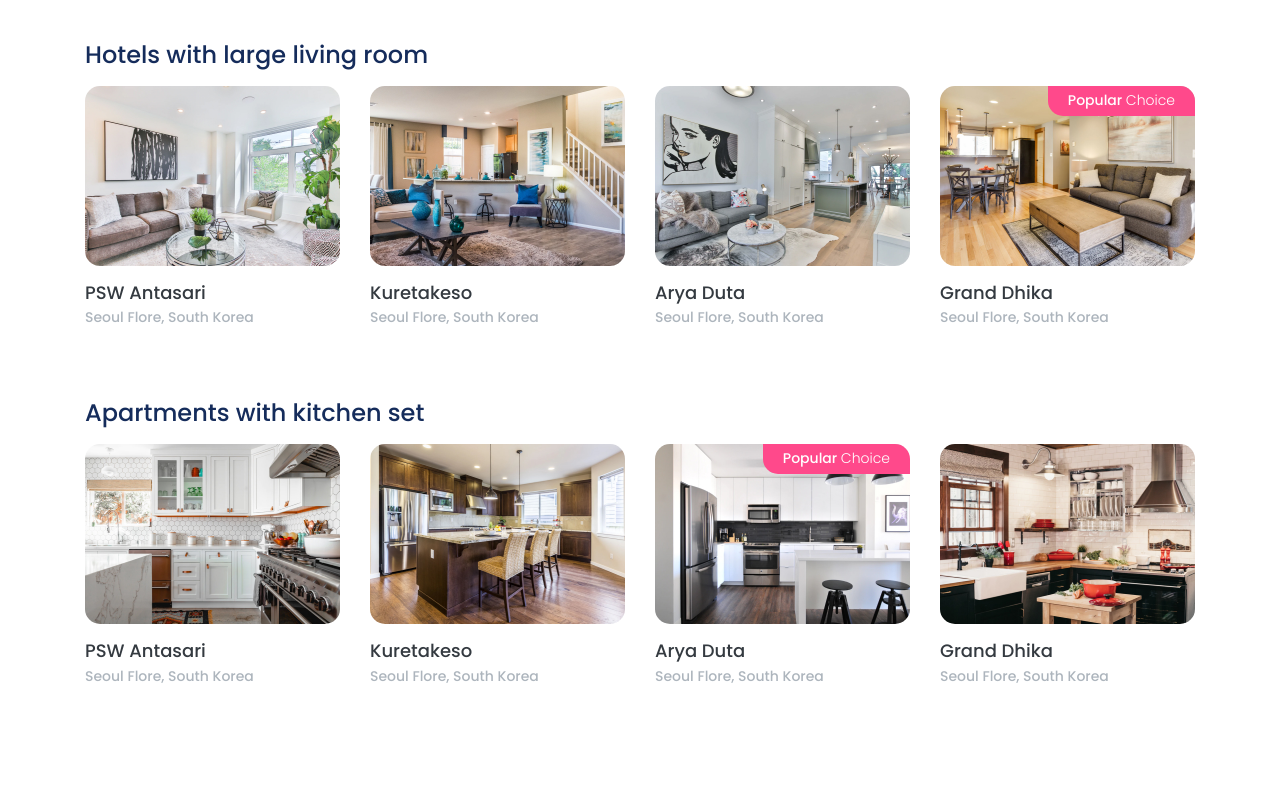
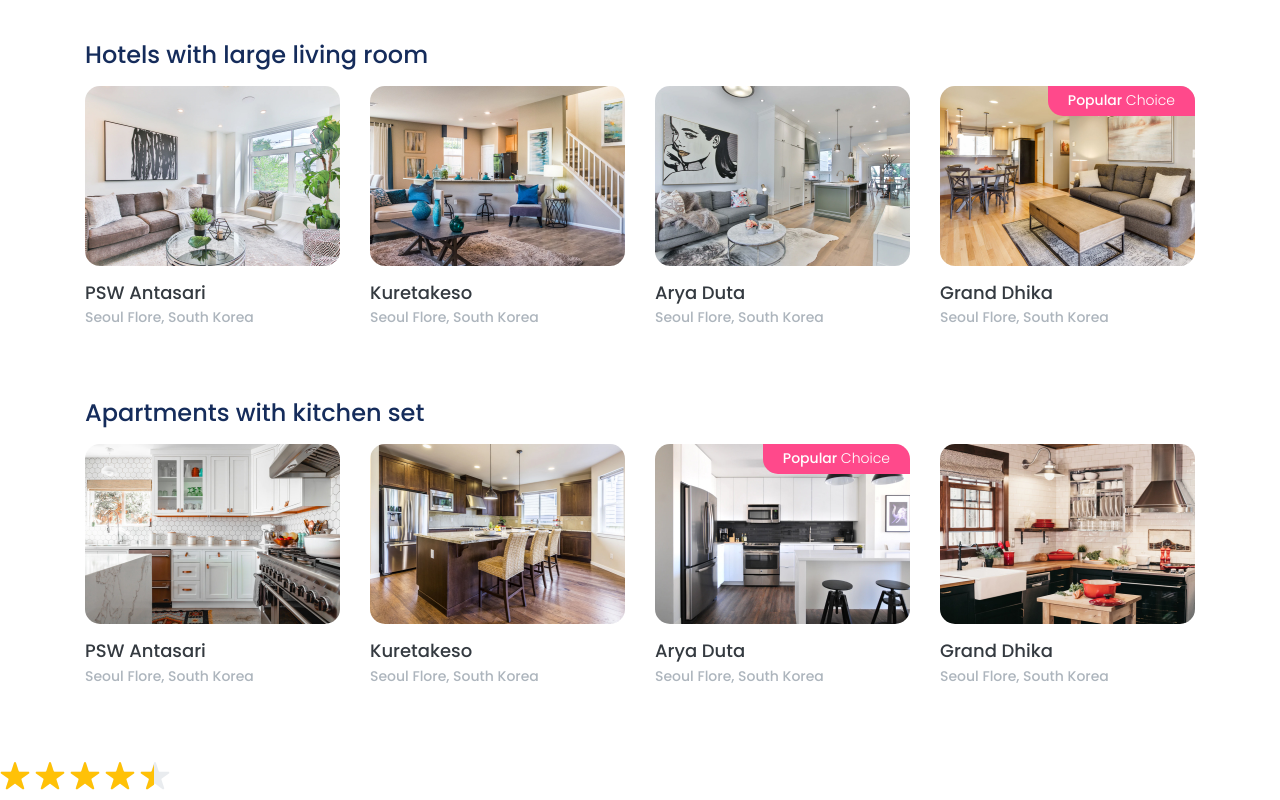
Before and after one commit to racmathafidz/book-hotel, a React (Create React App) app: page / in a window 1280 px wide. Shown: the part 1514-2314 px from the top of the page. Before the commit the page ends 2272 px from the top, so only its background shows below. Built offline with nearby package versions, Linux system fonts and the light colour scheme.

Commit message:
Styling Star Element

```diff
--- /dev/null
+++ b/src/assets/scss/_colorsVariables.scss
@@ -0,0 +1,22 @@
+$white:    #fff !default;
+$gray-100: #f8f9fa !default;
+$gray-200: #e9ecef !default;
+$gray-300: #dee2e6 !default;
+$gray-400: #ced4da !default;
+$gray-500: #adb5bd !default;
+$gray-600: #6c757d !default;
+$gray-700: #495057 !default;
+$gray-800: #343a40 !default;
+$gray-900: #152C5B !default;
+$black:    #000 !default;
+
+$blue:    #007bff !default;
+$indigo:  #3252DF !default;
+$purple:  #6f42c1 !default;
+$pink:    #ff498b !default;
+$red:     #dc3545 !default;
+$orange:  #fd7e14 !default;
+$yellow:  #ffc107 !default;
+$green:   #28a745 !default;
+$teal:    #20c997 !default;
+$cyan:    #17a2b8 !default;
--- a/src/assets/scss/_variables.scss
+++ b/src/assets/scss/_variables.scss
@@ -5,17 +5,7 @@
 
 // Color system
 
-$white:    #fff !default;
-$gray-100: #f8f9fa !default;
-$gray-200: #e9ecef !default;
-$gray-300: #dee2e6 !default;
-$gray-400: #ced4da !default;
-$gray-500: #adb5bd !default;
-$gray-600: #6c757d !default;
-$gray-700: #495057 !default;
-$gray-800: #343a40 !default;
-$gray-900: #152C5B !default;
-$black:    #000 !default;
+
 
 $grays: () !default;
 $grays: map-merge(
@@ -33,16 +23,7 @@ $grays: map-merge(
   $grays
 );
 
-$blue:    #007bff !default;
-$indigo:  #3252DF !default;
-$purple:  #6f42c1 !default;
-$pink:    #ff498b !default;
-$red:     #dc3545 !default;
-$orange:  #fd7e14 !default;
-$yellow:  #ffc107 !default;
-$green:   #28a745 !default;
-$teal:    #20c997 !default;
-$cyan:    #17a2b8 !default;
+
 
 $colors: () !default;
 $colors: map-merge(
--- a/src/assets/scss/style.scss
+++ b/src/assets/scss/style.scss
@@ -6,6 +6,7 @@
  */
  @import url('https://fonts.googleapis.com/css2?family=Poppins:wght@300;500;600&display=swap');
 
+@import "colorsVariables";
 @import "functions";
 @import "variables";
 @import "mixins";
--- a/src/elements/Star/index.js
+++ b/src/elements/Star/index.js
@@ -1,6 +1,7 @@
 import React from 'react'
 import PropTypes from 'prop-types'
 
+import './index.scss';
 
 export default function Star({ className, value, height, width, spacing }) {
     const decimals = Number(value) % 1;
@@ -14,7 +15,7 @@ export default function Star({ className, value, height, width, spacing }) {
             <div
                 className="star"
                 key={`star-${index}`}
-                style={{left:index * width, width: width, marginRight: spacing}}
+                style={{left:index * width, height: height,  width: width, marginRight: spacing}}
             ></div>
         )
     }
@@ -23,8 +24,8 @@ export default function Star({ className, value, height, width, spacing }) {
         star.push(
             <div
                 className="star"
-                key={`star-${index}`}
-                style={{left:leftPos, width: width + spacing}}
+                key={`starWithDecimal`}
+                style={{left:leftPos, height: height, width: decimals * width - spacing}}
             ></div>
         )
     }
@@ -35,14 +36,17 @@ export default function Star({ className, value, height, width, spacing }) {
             <div
                 className="star placeholder"
                 key={`starPlaceholder-${index}`}
-                style={{left:index * width, width: width, marginRight: spacing}}
+                style={{left:index * width, height: height, width: width, marginRight: spacing}}
             ></div>
         )
     }
 
     return (
         <>
-
+            <div className={[`stars`, className].join(" ")} style={{height: height}}>
+                {starPlaceholder}
+                {star}
+            </div>
         </>
     )
 }
--- a/src/elements/Star/index.scss
+++ b/src/elements/Star/index.scss
@@ -0,0 +1,22 @@
+@import "../../assets/scss/colorsVariables";
+
+.stars {
+    position: relative;
+    min-width: 200px;
+    display: inline-flex;
+
+    .star {
+        position: absolute;
+        display: inline-flex;
+        mask: url(../../assets/images/icons/star.svg) no-repeat center left;
+
+        &:not(.placeholder) {
+            z-index: 2;
+            background-color: $yellow;
+        }
+        &.placeholder {
+            z-index: 1;
+            background-color: $gray-200;
+        }
+    }
+}
--- a/src/pages/LandingPage.js
+++ b/src/pages/LandingPage.js
@@ -6,6 +6,7 @@ import landingPageJson from 'json/landingPage'
 import Hero from 'parts/Hero'
 import MostPicked from 'parts/MostPicked'
 import Categories from 'parts/Categories'
+import Testimony from 'parts/Testimony'
 
 export default class LandingPage extends Component {
 
@@ -22,6 +23,7 @@ export default class LandingPage extends Component {
                 <Hero refMostPicked={this.refMostPicked} data={landingPageJson.hero}/>
                 <MostPicked refMostPicked={this.refMostPicked} data={landingPageJson.mostPicked}/>
                 <Categories data={landingPageJson.categories}/>
+                <Testimony/>
             </>
         )
     }
--- /dev/null
+++ b/src/parts/Testimony.js
@@ -0,0 +1,11 @@
+import React from 'react'
+
+import Star from 'elements/Star'
+
+export default function Testimony() {
+    return (
+        <div>
+            <Star value={4.5} width={35} height={35} spacing={4}></Star>
+        </div>
+    )
+}
```
Also changed, not shown: 1 other file (tests, documents, lock files or other folders).
